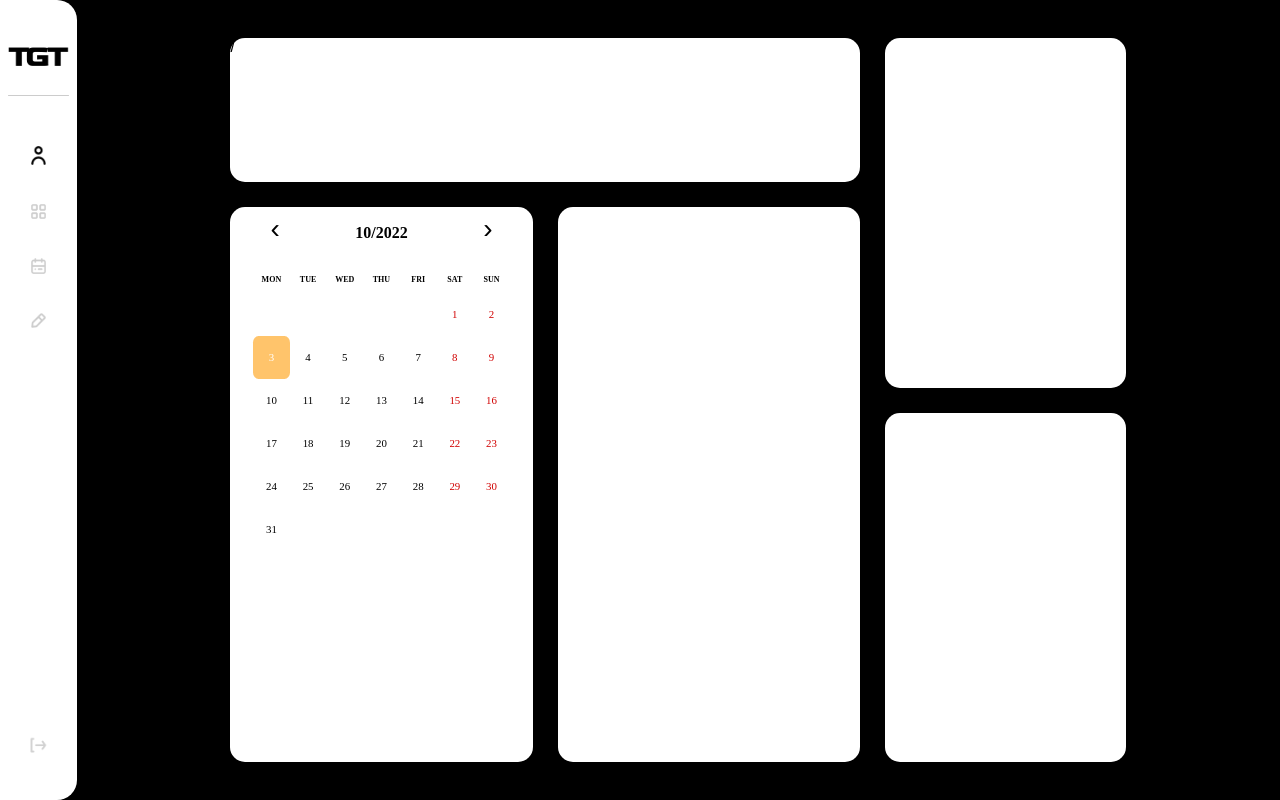
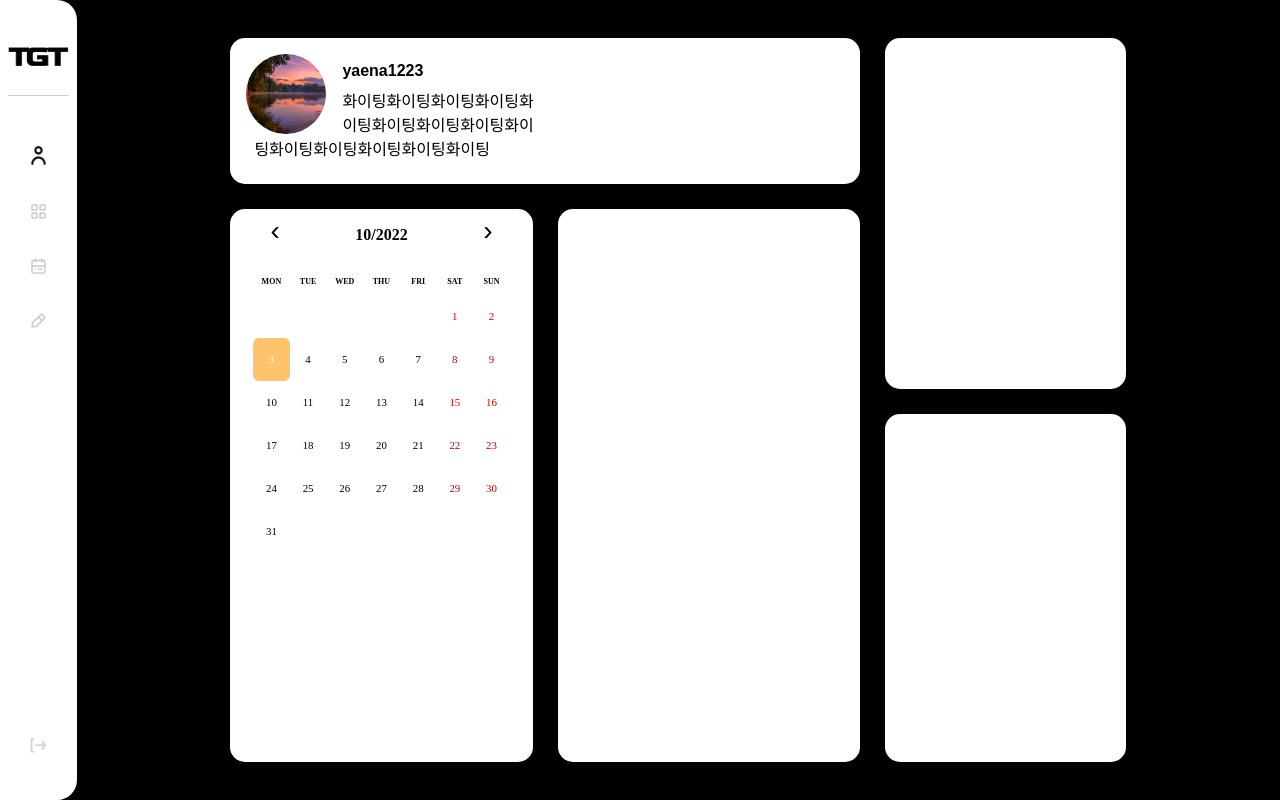
Before and after one commit to assayw119/TGT_front, a React (Create React App) app in the folder frontend/: page /Mainpage in a window 1280 px wide. Built offline with nearby package versions, Linux system fonts and the light colour scheme; no server answers; a web font is replaced by a local one.

Commit message:
feat: Mainpage- 프로필 부분

```diff
--- a/frontend/src/component/Info.js
+++ /dev/null
@@ -1,57 +0,0 @@
-import React from 'react';
-import axios from 'axios';
-function Info(props) {
-  const get_info = async () => {
-    try {
-      const response = await axios.get(
-        'http://127.0.0.1:8000/accounts/myprofile/',
-      );
-    } catch (err) {}
-  };
-
-  return <div></div>;
-}
-
-export default Info;
-
-const my_profile = {
-  profile: {
-    id: 1,
-    nickname: '',
-    user_image: null,
-    content: null,
-  },
-  user_club_list: [
-    {
-      id: 1,
-      name: 'club1',
-      introduce: 'introduce1',
-      content: 'content1',
-      image: 'image.com',
-      category: 'hobby',
-      start_date: '2022-10-11',
-      end_date: '2022-11-11',
-      howto: 'howto',
-      created_at: '2022-11-02T02:29:19.604536',
-      updated_at: '2022-11-02T02:29:19.604572',
-      users: [1],
-      post: null,
-    },
-  ],
-  user_todo_list: [
-    {
-      id: 1,
-      user: 1,
-      title: 'title1',
-      box: false,
-      club: 1,
-    },
-    {
-      id: 2,
-      user: 1,
-      title: 'title2',
-      box: false,
-      club: 1,
-    },
-  ],
-};
--- /dev/null
+++ b/frontend/src/component/Mainpage_Info.js
@@ -0,0 +1,68 @@
+import React from 'react';
+import axios from 'axios';
+import styled from 'styled-components';
+function Mainpage_Info({ id, nickname, user_image, content }) {
+  const get_info = async () => {
+    try {
+      const response = await axios.get(
+        'http://127.0.0.1:8000/accounts/myprofile/',
+      );
+    } catch (err) {}
+  };
+
+  const image_style = {
+    backgroundImage: `url(${user_image})`,
+    backgroundRepeat: 'no-repeat',
+    backgroundPosition: 'center',
+    backgroundSize: 'cover',
+    width: '10vmin',
+    height: '10vmin',
+    borderRadius: '50%',
+    float: 'left',
+    marginRight: '2vmin',
+  };
+
+  return (
+    <Container>
+      <Profile>
+        <div style={image_style}></div>
+        <Intro_text>
+          <Nickname>{nickname}</Nickname>
+          <Content>{content}</Content>
+        </Intro_text>
+      </Profile>
+      <Number></Number>
+    </Container>
+  );
+}
+
+export default Mainpage_Info;
+
+const Container = styled.div`
+  box-sizing: border-box;
+  padding: 2vmin;
+  display: flex;
+  align-items: center;
+  height: 100%;
+`;
+
+const Profile = styled.div`
+  float: left;
+  width: 50%;
+`;
+const Intro_text = styled.div``;
+const Nickname = styled.section`
+  font-weight: 600;
+  font-size: 2vmin;
+  margin: 1vmin;
+`;
+
+const User_image = styled.div``;
+const Content = styled.section`
+  margin: 1vmin;
+  word-break: break-all;
+`;
+
+const Number = styled.div`
+  float: right;
+`;
--- a/frontend/src/routes/Clubpage.js
+++ b/frontend/src/routes/Clubpage.js
@@ -5,7 +5,7 @@ import Calendar from 'react-calendar';
 import '../static/css/calendar.css';
 import moment from 'moment';
 import { useState } from 'react';
-function Clubpage(props) {
+function Clubpage() {
   const [value, onChange] = useState(new Date());
   return (
     <>
--- a/frontend/src/routes/Mainpage.js
+++ b/frontend/src/routes/Mainpage.js
@@ -1,14 +1,40 @@
-import React from 'react';
+/* eslint-disable react/jsx-pascal-case */
+import React, { useEffect } from 'react';
 import Navbar from '../component/Navbar';
 import '../static/css/grid.css';
 import { useState } from 'react';
 import Calendar from 'react-calendar';
 import '../static/css/calendar.css';
 import moment from 'moment';
-import Info from '../component/Info';
-
+import Mainpage_Info from '../component/Mainpage_Info';
+import axios from 'axios';
 function Mainpage(props) {
   const [value, onChange] = useState(new Date());
+  const [profile_info, setProfile] = useState('');
+  const [user_club_list, setUser_club_list] = useState('');
+  const [user_todo_list, setUser_todo_list] = useState('');
+  const get_profile = async () => {
+    try {
+      await axios.get('http://127.0.0.1:8000/accounts/regist').then(res => {
+        console.log(res);
+        setProfile(res.profile);
+        setUser_club_list(res.user_club_list);
+        setUser_todo_list(res.user_todo_list);
+      });
+    } catch (err) {
+      console.log(err);
+      //임시
+      setProfile(temp_profile_info.profile);
+      setUser_club_list(temp_profile_info.user_club_list);
+      setUser_todo_list(temp_profile_info.user_todo_list);
+      console.log(profile_info);
+      console.log(user_club_list);
+    }
+  };
+
+  useEffect(() => {
+    get_profile();
+  }, [user_club_list]);
 
   return (
     <>
@@ -20,7 +46,12 @@ function Mainpage(props) {
 
       <div className="mainpage_container container">
         <div className="item info">
-          <Info />/
+          <Mainpage_Info
+            id={profile_info.id}
+            nickname={profile_info.nickname}
+            user_image={profile_info.user_image}
+            content={profile_info.content}
+          />
         </div>
         <div className="item calendar">
           <Calendar
@@ -43,7 +74,7 @@ function Mainpage(props) {
             prev2Label={null}
             showNeighboringMonth={false}
           />
-          {console.log(moment(value).format('YYYY년 MM월 DD일'))}
+          {/* {console.log(moment(value).format('YYYY년 MM월 DD일'))} */}
           {/* <div className="text-gray-500 mt-4">
             {moment(value).format('YYYY년 MM월 DD일')}
           </div> */}
@@ -58,16 +89,32 @@ function Mainpage(props) {
 
 export default Mainpage;
 
-const profile_info = {
+const temp_profile_info = {
   profile: {
     id: 1,
-    nickname: '',
-    user_image: null,
-    content: null,
+    nickname: 'yaena1223',
+    user_image: 'images/temp/temp_profile.jpg',
+    content:
+      '화이팅화이팅화이팅화이팅화이팅화이팅화이팅화이팅화이팅화이팅화이팅화이팅화이팅화이팅',
   },
   user_club_list: [
     {
       id: 1,
+      name: 'club1',
+      introduce: 'introduce1',
+      content: 'content1',
+      image: 'image.com',
+      category: 'hobby',
+      start_date: '2022-10-11',
+      end_date: '2022-11-11',
+      howto: 'howto',
+      created_at: '2022-11-02T02:29:19.604536',
+      updated_at: '2022-11-02T02:29:19.604572',
+      users: [1],
+      post: null,
+    },
+    {
+      id: 2,
       name: 'club1',
       introduce: 'introduce1',
       content: 'content1',
```
Also changed, not shown: frontend/public/images/temp/temp_profile.jpg (added).
